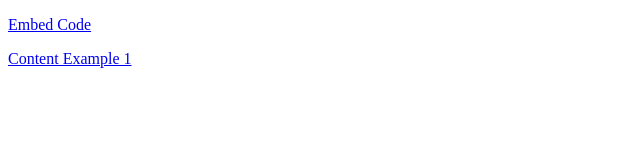
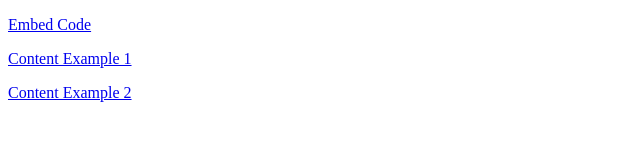
Before and after one commit to GeoffMathews/H5P-test, a plain HTML site: page index.html in a window 1280 px wide. Shown: the whole page, without its empty margins (0-640 px from the left). Drawn offline with Linux system fonts and the light colour scheme.

Commit message:
Update index.html

```diff
--- a/index.html
+++ b/index.html
@@ -3,6 +3,7 @@
 <body>
 	<p><a href="/H5P-test/embedcode.html">Embed Code</a></p>
 	<p><a href="/H5P-test/h5p-standalone-1.3.x/demo/content-example-1.html">Content Example 1</a></p>
+	<p><a href="/H5P-test/h5p-standalone-1.3.x/demo/content-example-2.html">Content Example 2</a></p>
 
 
 
```
